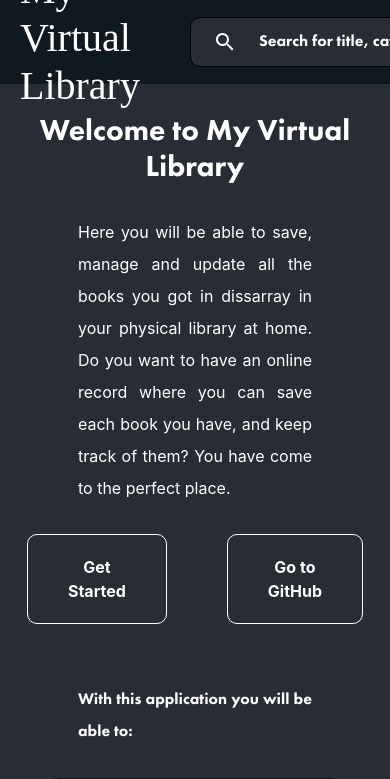
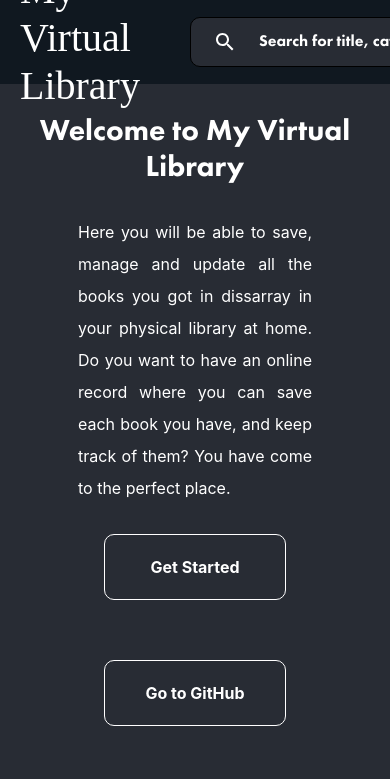
Before and after one commit to AndySalzano/My-Virtual-Library, a React (Create React App) app: page / in a window 390 px wide. Shown: the top 779 px of the page. Built offline with nearby package versions, Linux system fonts and the light colour scheme; no server answers; a web font is replaced by a local one.

Commit message:
Test responsive

```diff
--- a/src/css/Dashboard.css
+++ b/src/css/Dashboard.css
@@ -79,3 +79,9 @@ li{
     border-radius: 15px;
     margin-bottom: 20px;
 }
+
+@media only screen and (max-width: 768px) {
+    .dashboard__buttons{
+        flex-direction: column;
+    }
+}
```
